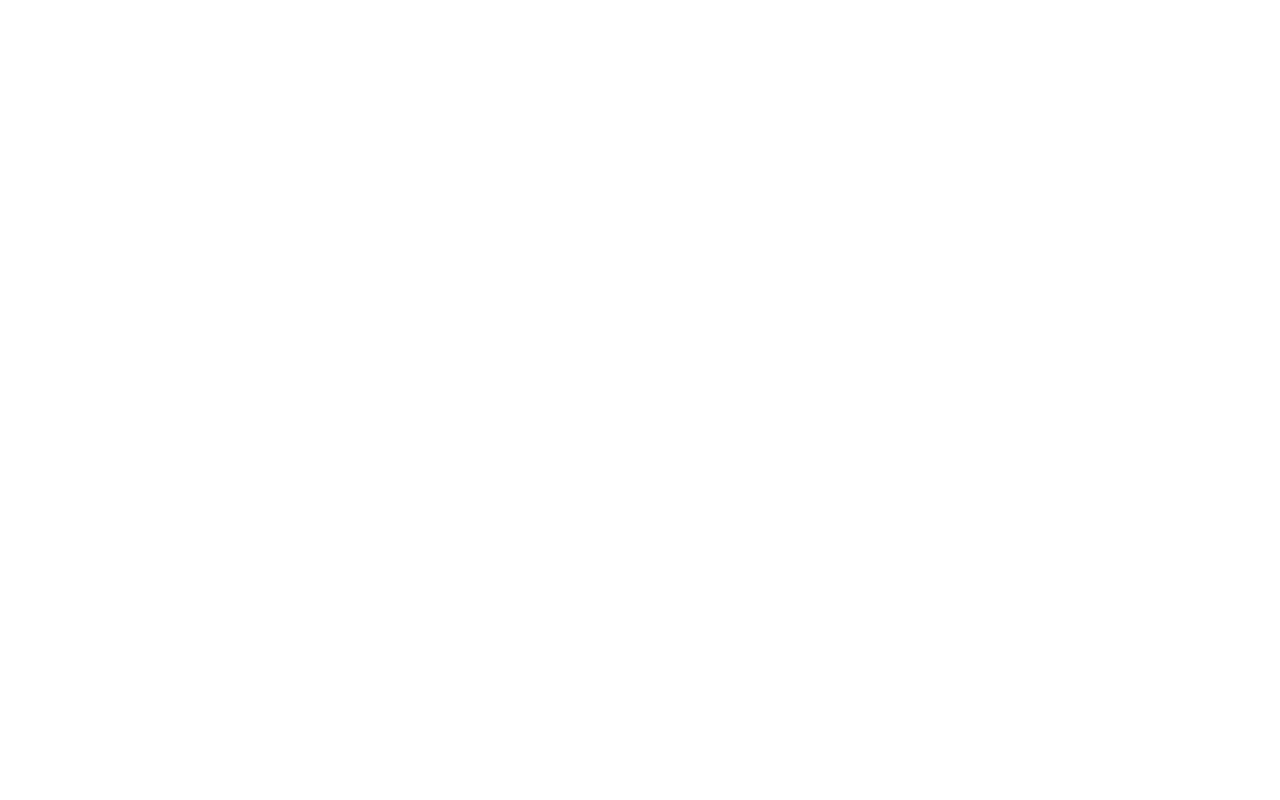
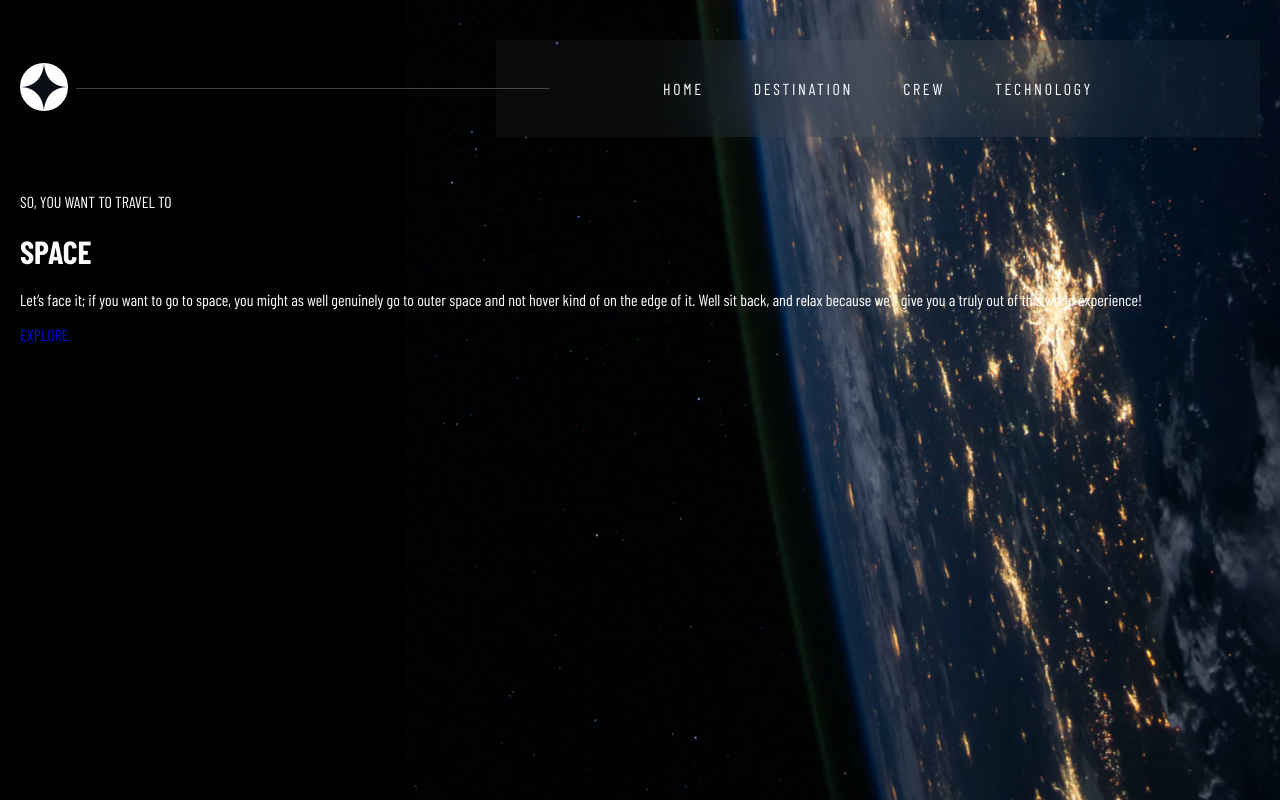
Before and after one commit to Bakhrom-Khalikulov/Space_Tourism-client, a plain HTML site: page index.html in a window 1280 px wide. Drawn offline with Linux system fonts and the light colour scheme.

Commit message:
header section done

```diff
--- a/css/main.css
+++ b/css/main.css
@@ -59,9 +59,13 @@ body{
     flex-direction: column;
     height: 100%;
     margin: 0;
-    font-family: "Arial", sans-serif;
+    font-family: 'Barlow Condensed', "Arial", sans-serif;
     font-weight: 400;
-    background-color: #fff;
+    background-color: var(--main-bg-color);
+    color: var(--main-text-color);
+    background-image: url(../images/earth.png);
+    background-repeat: no-repeat;
+    background-position: calc(50% + 240px), calc(50% + 200px);
 }
 
 img{
@@ -102,3 +106,73 @@ ul{
 a{
     text-decoration: none;
 }
+
+/* *********** HEADER STYLE STARTS************* */
+.site-header{
+    padding-top: 40px;
+    padding-bottom: 40px;
+}
+
+.header__wrapper{
+    position: relative;
+    display: flex;
+    justify-content: space-between;
+    align-items: center;
+}
+
+.sitenav__list{
+    padding: 39px 167px;
+    display: flex;
+    align-items: center;
+    width: 100%;
+    max-width: 830px;
+    background: rgba(255, 255, 255, 0.04);
+    backdrop-filter: blur(40.7742px);
+}
+
+.sitenav__list::before{
+    position: absolute;
+    display: block;
+    content: "";
+    width: 473px;
+    height: 1px;
+    background-color: var(--main-text-color);
+    mix-blend-mode: normal;
+    opacity: 0.25;
+    left: -420px;
+}
+
+.sitenav__item:not(:last-child){
+    margin-right: 50px;
+}
+
+.sitenav__link{
+    margin-top: 0;
+    margin-bottom: 0;
+    font-size: 16px;
+    line-height: 19px;
+    letter-spacing: 2.7px;
+    color: var(--main-text-color);
+}
+
+
+
+
+
+
+
+
+/* *********** HEADER STYLE ENDS************* */
+
+
+/* *********** MAIN STYLE STARTS************* */
+
+/* *********** HERO STYLE STARTS************* */
+
+
+
+
+
+/* *********** HERO STYLE ENDS************* */
+
+/* *********** MAIN STYLE ENDS************* */
--- a/index.html
+++ b/index.html
@@ -9,7 +9,65 @@
     <link rel="stylesheet" href="./css/main.css">
 </head>
 <body>
+<!-- HEADER STARTS -->
+<header class="site-header">
+    <div class="container">
+        <div class="header__wrapper">
+             <a class="header__link" href="./index.html">
+                <img class="header__logo"
+                     src="./images/logo.svg"
+                     width="48"
+                     height="48"
+                     alt="logo">
+             </a>
 
+             <nav class="sitenav">
+                <ul class="sitenav__list">
+                    <li class="sitenav__item">
+                        <a class="sitenav__link" href="#">HOME</a>
+                    </li>
+                    <li class="sitenav__item">
+                        <a class="sitenav__link" href="#">DESTINATION</a>
+                    </li>
+                    <li class="sitenav__item">
+                        <a class="sitenav__link" href="#">CREW</a>
+                    </li>
+                    <li class="sitenav__item">
+                        <a class="sitenav__link" href="#">TECHNOLOGY</a>
+                    </li>
+                </ul>
+             </nav>
+        </div>
+    </div>
+</header>
+<!-- HEADER ENDS -->
+
+<!-- MAIN SECTION STARTS -->
+<main class="site-main">
+    <!-- HERO SECTION STARTS -->
+    <section class="hero-section">
+        <div class="container">
+            <div class="hero__wrapper">
+                <div class="hero__wrapper--start">
+                    <p class="hero__subtitle">
+                        SO, YOU WANT TO TRAVEL TO
+                    </p>
+                    <h1 class="hero__title">
+                        SPACE
+                    </h1>
+                    <p class="hero__desc">
+                        Let’s face it; if you want to go to space, you might as well genuinely go to outer space and not hover kind of on the edge of it. Well sit back, and relax because we’ll give you a truly out of this world experience!
+                    </p>
+                </div>
+                <a class="hero__link" href="#">
+                    EXPLORE
+                </a>
+            </div>
+        </div>
+    </section>
+    <!-- HERO SECTION ENDS -->
+</main>
+<!-- MAIN SECTION ENDS -->
 
 </body>
 </html>
```
Lines whose indentation alone changed are shown as unchanged.
